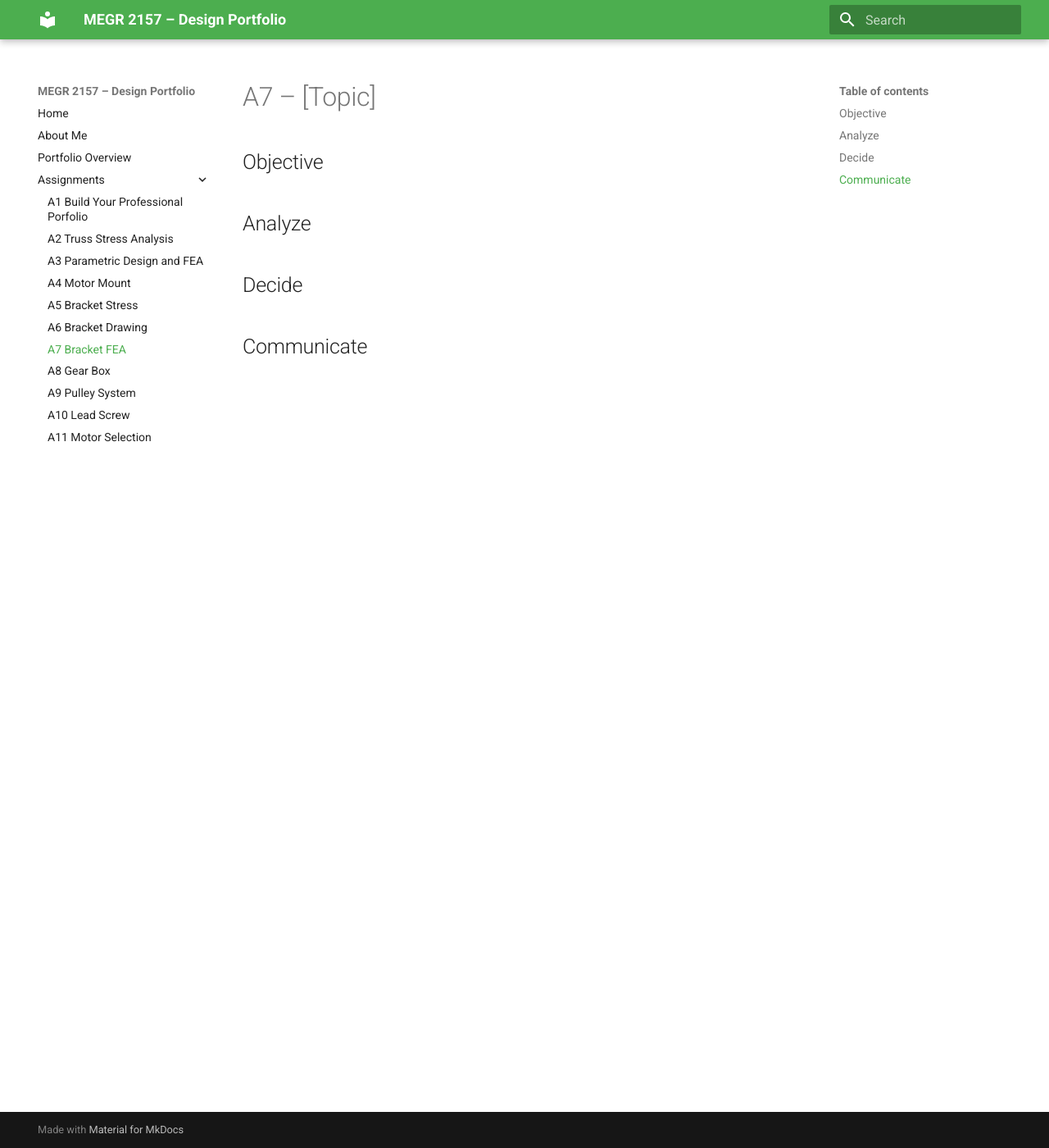
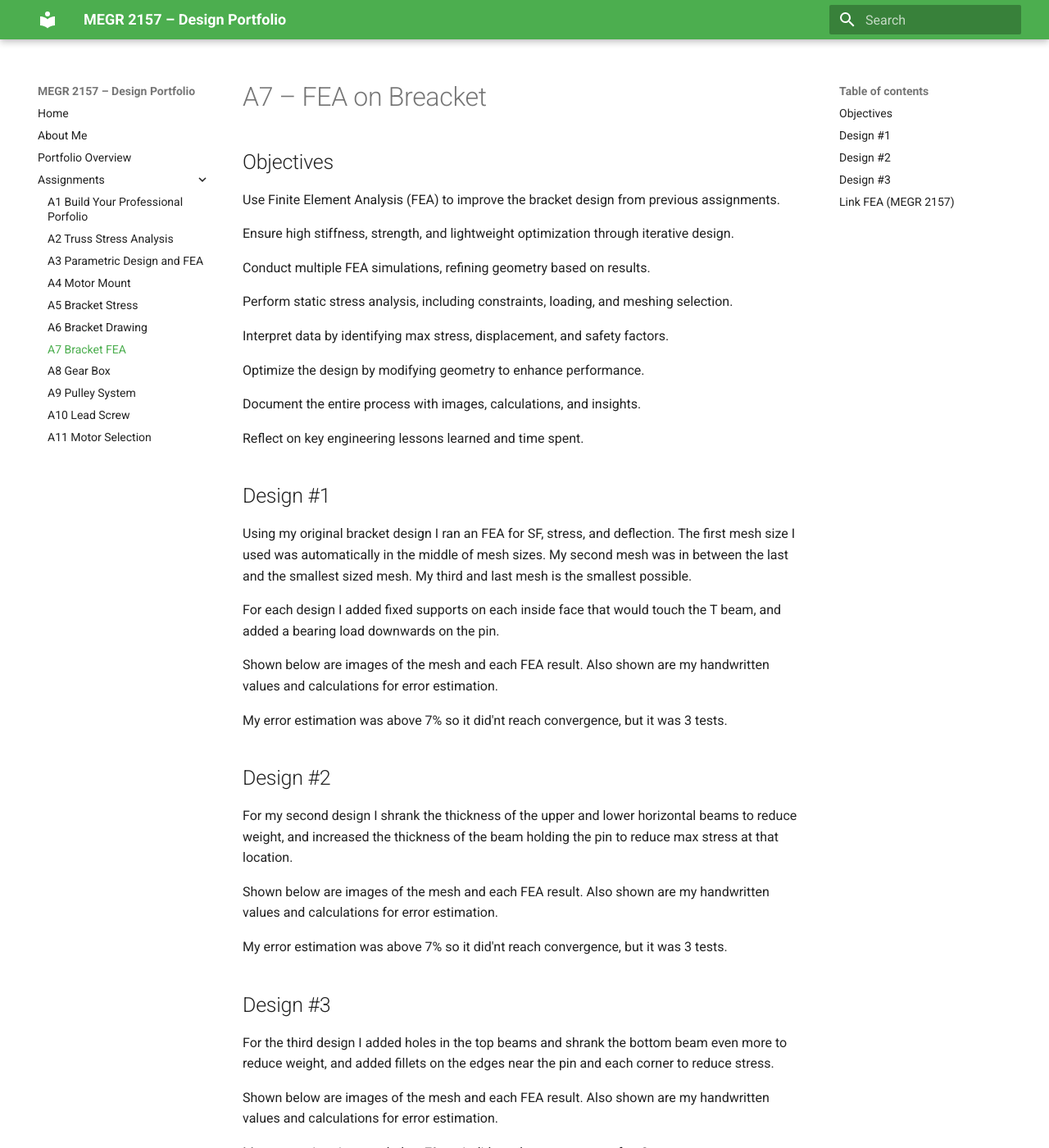
Before and after one commit to tmansou1/megr2157-portfolio, an MkDocs documentation site: the page built from docs/assignments/A07/index.md, in a window 1280 px wide and 1400 px high. Shown: the whole window at 82% size. Built offline with MkDocs 1.6.1 and Material for MkDocs 9.7.7, drawn with Linux system fonts in a browser that asks for light colours; some of the changed text lies outside the part shown.

Commit message:
Update index.md

```diff
--- a/docs/assignments/A07/index.md
+++ b/docs/assignments/A07/index.md
@@ -1,12 +1,67 @@
-# A7 – [Topic]
+# A7 – FEA on Breacket
 
-## Objective
+## Objectives
+
+Use Finite Element Analysis (FEA) to improve the bracket design from previous assignments.
+
+Ensure high stiffness, strength, and lightweight optimization through iterative design.
+
+Conduct multiple FEA simulations, refining geometry based on results.
+
+Perform static stress analysis, including constraints, loading, and meshing selection.
+
+Interpret data by identifying max stress, displacement, and safety factors.
+
+Optimize the design by modifying geometry to enhance performance.
+
+Document the entire process with images, calculations, and insights.
+
+Reflect on key engineering lessons learned and time spent.
+
+## Design #1
+
+Using my original bracket design I ran an FEA for SF, stress, and deflection. The first mesh size I used was automatically in the middle of mesh sizes. My second mesh was in between the last and the smallest sized mesh. My third and last mesh is the smallest possible.
+
+For each design I added fixed supports on each inside face that would touch the T beam, and added a bearing load downwards on the pin.
+
+Shown below are images of the mesh and each FEA result. Also shown are my handwritten values and calculations for error estimation.
 
 
-## Analyze
+My error estimation was above 7% so it did'nt reach convergence, but it was 3 tests.
+
+## Design #2
+
+For my second design I shrank the thickness of the upper and lower horizontal beams to reduce weight, and increased the thickness of the beam holding the pin to reduce max stress at that location.
+
+Shown below are images of the mesh and each FEA result. Also shown are my handwritten values and calculations for error estimation.
 
 
-## Decide
+My error estimation was above 7% so it did'nt reach convergence, but it was 3 tests.
+
+## Design #3
+
+For the third design I added holes in the top beams and shrank the bottom beam even more to reduce weight, and added fillets on the edges near the pin and each corner to reduce stress.
+
+Shown below are images of the mesh and each FEA result. Also shown are my handwritten values and calculations for error estimation.
 
 
-## Communicate
+My error estimation was below 7% so it did reach convergence, after 2 tests.
+
+
+
+## Link FEA (MEGR 2157)
+
+Completing the same process for the link, I started with my original design for the first run.
+
+
+<a href="https://github.com/tmansou1/megr2157-portfolio/raw/refs/heads/main/A4_MotorMount.SLDPRT" download>Download CAD Bracket Design #1</a>
+
+<a href="https://github.com/tmansou1/megr2157-portfolio/raw/refs/heads/main/A4_MotorMount.SLDPRT" download>Download CAD Bracket Design #2</a>
+
+<a href="https://github.com/tmansou1/megr2157-portfolio/raw/refs/heads/main/A4_MotorMount.SLDPRT" download>Download CAD Bracket Design #3</a>
+
+<a href="https://github.com/tmansou1/megr2157-portfolio/raw/refs/heads/main/A4_MotorMount.SLDPRT" download>Download CAD Link Design #1</a>
+
+<a href="https://github.com/tmansou1/megr2157-portfolio/raw/refs/heads/main/A4_MotorMount.SLDPRT" download>Download CAD Link Design #2</a>
+
+<a href="https://github.com/tmansou1/megr2157-portfolio/raw/refs/heads/main/A4_MotorMount.SLDPRT" download>Download CAD Link Design #2</a>
```
